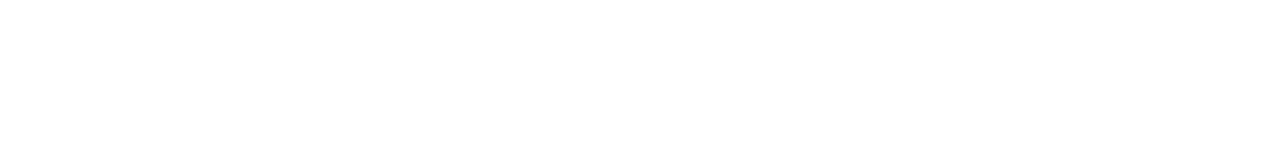
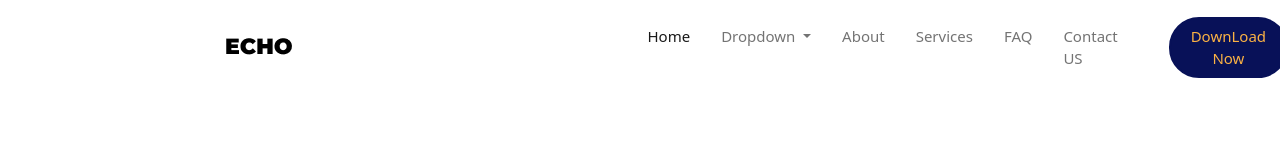
Before and after one commit to mostafaashraf204/ECO-SERVICES, a plain HTML site: page index.html in a window 1280 px wide. Drawn offline with Linux system fonts and the light colour scheme.

Commit message:
final navbar

```diff
--- a/css/main.css
+++ b/css/main.css
@@ -0,0 +1,59 @@
+* {
+    box-sizing: border-box;
+}
+
+body {
+    margin: 0;
+    padding: 0;
+}
+
+.preloader {
+    background: white url("../iamges/Spinner-1s-200px.gif") no-repeat center center;
+    background-size: 5%;
+    width: 100%;
+    height: 100vh;
+    position: fixed;
+    z-index: 100;
+}
+
+.nav-bar-new {
+    background-color: white !important;
+    height: 90px !important;
+}
+
+.img {
+    margin-left: 17%;
+}
+
+.postion {
+    margin-left: 33% !important;
+    margin-top: 1.3%;
+    font-size: 15px !important;
+}
+
+.postion li {
+    padding-left: 15px;
+}
+
+.btns {
+    font-size: 15px !important;
+    margin-top: -8px;
+    margin-left: 20px;
+    padding: 6px 20px;
+    background: #081158;
+    border: 2px solid #081158;
+    color: #FBB244;
+    border-radius: 30px;
+    transition: 0.5s;
+    -webkit-transition: 0.5s;
+    -moz-transition: 0.5s;
+    -ms-transition: 0.5s;
+    -o-transition: 0.5s;
+}
+
+.btns:hover {
+    background: white;
+    border: 2px solid #ebebeb;
+    color: #34339D;
+    border-radius: 30px;
+}
--- a/index.html
+++ b/index.html
@@ -5,7 +5,7 @@
 <head>
     <meta charset="utf-8">
     <meta http-equiv="X-UA-Compatible" content="IE=edge">
-    <title></title>
+    <title>ECO SERVICES</title>
     <meta name="description" content="">
     <meta name="viewport" content="width=device-width, initial-scale=1">
     <link rel="stylesheet" href="css/all.css">
@@ -16,7 +16,54 @@
 </head>
 
 <body>
+    <div class="preloader" id="preloader"></div>
+    <header>
+        <nav class="navbar navbar-expand-lg navbar-light bg-light nav-bar-new">
+            <div class="container-fluid">
+                <a class="navbar-brand img" href="#"><img src="iamges/logo.png.webp" alt="" width="66" height="17"></a>
+                <button class="navbar-toggler" type="button" data-bs-toggle="collapse" data-bs-target="#navbarSupportedContent" aria-controls="navbarSupportedContent" aria-expanded="false" aria-label="Toggle navigation">
+                <span class="navbar-toggler-icon"></span>
+              </button>
+                <div class="collapse navbar-collapse" id="navbarSupportedContent">
+                    <ul class="navbar-nav me-auto mb-2 mb-lg-0 postion">
+                        <li class="nav-item">
+                            <a class="nav-link active" aria-current="page" href="#">Home</a>
+                        </li>
+                        <li class="nav-item dropdown">
+                            <a class="nav-link dropdown-toggle" href="#" id="navbarDropdown" role="button" data-bs-toggle="dropdown" aria-expanded="false">
+                      Dropdown
+                    </a>
+                            <ul class="dropdown-menu" aria-labelledby="navbarDropdown">
+                                <li><a class="dropdown-item" href="#">Action</a></li>
+                                <li><a class="dropdown-item" href="#">Another action</a></li>
+                                <li>
+                                    <hr class="dropdown-divider">
+                                </li>
+                                <li><a class="dropdown-item" href="#">Something else here</a></li>
+                            </ul>
+                        </li>
+                        <li class="nav-item">
+                            <a class="nav-link" href="#">About</a>
+                        </li>
+                        <li class="nav-item">
+                            <a class="nav-link" href="#">Services</a>
+                        </li>
+                        <li class="nav-item">
+                            <a class="nav-link" href="#">FAQ</a>
+                        </li>
+                        <li class="nav-item">
+                            <a class="nav-link" href="#">Contact US</a>
+                        </li>
+                        <li class="nav-item">
+                            <a class="nav-link " href="#"><button type="button" class="btn btn-light btns">DownLoad Now</button>
+                            </a>
+                        </li>
+                    </ul>
 
+                </div>
+            </div>
+        </nav>
+    </header>
 
     <script src="js/jquery-3.6.3.min.js"></script>
     <script src="js/main.js"></script>
@@ -25,3 +72,5 @@
 </body>
 
 </html>
+
+</html>
--- a/js/main.js
+++ b/js/main.js
@@ -0,0 +1,4 @@
+var preloader = document.getElementById("preloader");
+window.addEventListener("load", () => {
+    preloader.style.display = "none";
+}, 5000)
```
Also changed, not shown: iamges/Spinner-1s-200px.gif (added), iamges/hero_1.png.webp (added), iamges/logo.png.webp (added).
